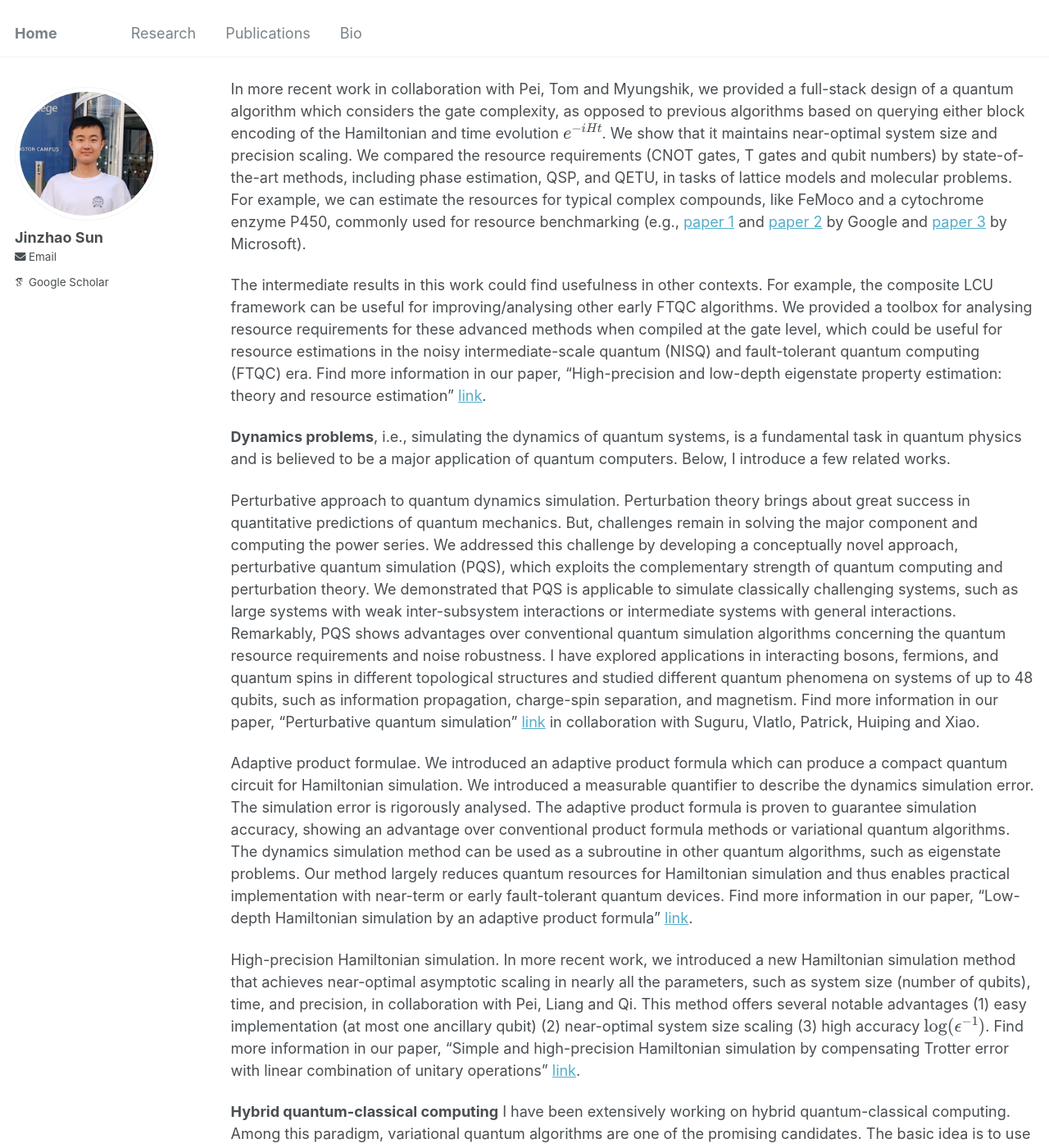
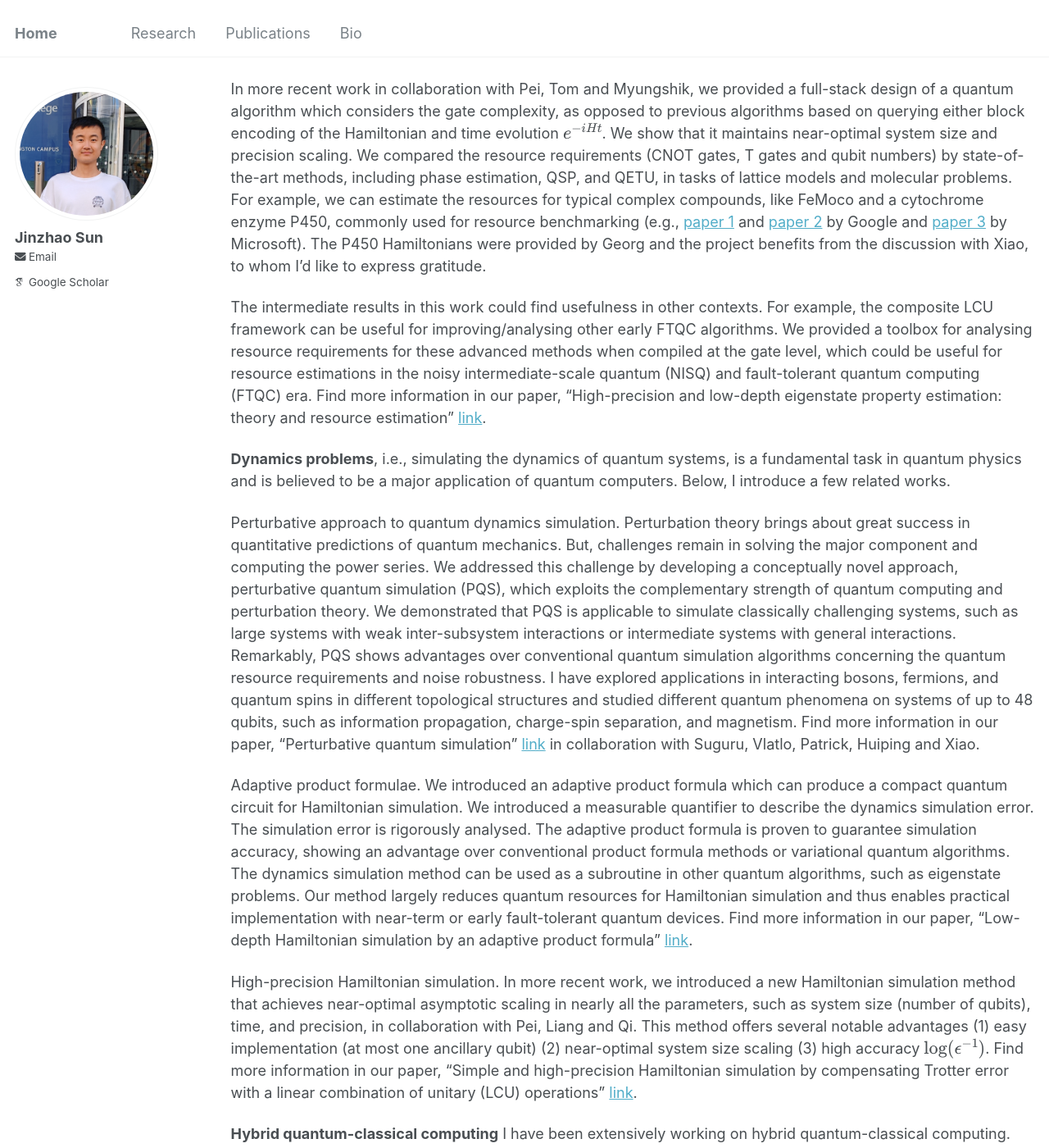
Before and after one commit to jinzhao-sun/jinzhao-sun.github.io, a Jekyll site: the page built from _pages/research.md, in a window 1280 px wide and 1400 px high, scrolled down 1141 px. Shown: the whole window at 82% size. Built offline with Jekyll 4.4.1, drawn with Linux system fonts in a browser that asks for light colours; some web fonts are replaced; some of the changed text lies outside the part shown.

Commit message:
Update research.md

```diff
--- a/_pages/research.md
+++ b/_pages/research.md
@@ -33,7 +33,7 @@ I have been working on improving algorithmic complexity in the two general class
 **Eigenstate problems** We have developed several quantum algorithms for finding the ground-state or excited states of a quantum system. One example is a near-optimal eigenstate preparation method, termed quantum algorithmic cooling, in collaboration with Pei and Xiao. The algorithmic cooling operates deterministically without relying on assumptions about parametrised circuits and can guarantee simulation accuracy with near-optimal query complexity in precision, gap, etc. The query complexity (of real-time evolution $$e^{-iHt}$$) for
 eigenstate property estimation matches the results by QSP and QETU. This shows an advantage over quantum phase estimation and variational methods. The query complexity for eigenenergy estimation achieves the Heisenberg limit, matching the result by QSP and the spectral filter algorithm in [paper 1](https://journals.aps.org/prxquantum/abstract/10.1103/PRXQuantum.3.010318) by Lin and Tong. Find more information in our paper, "Universal quantum algorithmic cooling on a quantum computer" [link](https://arxiv.org/abs/2109.15304). Some other related works include ground-state energy estimation in [paper 2](https://quantum-journal.org/papers/q-2023-11-06-1167/) by Wang et al, and ground-state property estimation in [paper 3](https://quantum-journal.org/papers/q-2022-07-11-761/) by Zhang et al.
 
-In more recent work in collaboration with Pei, Tom and Myungshik, we provided a full-stack design of a quantum algorithm which considers the gate complexity, as opposed to previous algorithms based on querying either block encoding of the Hamiltonian and time evolution $$e^{-iHt}$$. We show that it maintains near-optimal system size and precision scaling. We compared the resource requirements (CNOT gates, T gates and qubit numbers) by state-of-the-art methods, including phase estimation, QSP, and QETU, in tasks of lattice models and molecular problems. For example, we can estimate the resources for typical complex compounds, like FeMoco and a cytochrome enzyme P450, commonly used for resource benchmarking (e.g., [paper 1](https://www.pnas.org/doi/10.1073/pnas.2203533119) and [paper 2](https://journals.aps.org/prxquantum/abstract/10.1103/PRXQuantum.2.030305) by Google and [paper 3](https://journals.aps.org/prresearch/abstract/10.1103/PhysRevResearch.3.033055) by Microsoft).
+In more recent work in collaboration with Pei, Tom and Myungshik, we provided a full-stack design of a quantum algorithm which considers the gate complexity, as opposed to previous algorithms based on querying either block encoding of the Hamiltonian and time evolution $$e^{-iHt}$$. We show that it maintains near-optimal system size and precision scaling. We compared the resource requirements (CNOT gates, T gates and qubit numbers) by state-of-the-art methods, including phase estimation, QSP, and QETU, in tasks of lattice models and molecular problems. For example, we can estimate the resources for typical complex compounds, like FeMoco and a cytochrome enzyme P450, commonly used for resource benchmarking (e.g., [paper 1](https://www.pnas.org/doi/10.1073/pnas.2203533119) and [paper 2](https://journals.aps.org/prxquantum/abstract/10.1103/PRXQuantum.2.030305) by Google and [paper 3](https://journals.aps.org/prresearch/abstract/10.1103/PhysRevResearch.3.033055) by Microsoft). The P450 Hamiltonians were provided by Georg and the project benefits from the discussion with Xiao, to whom I'd like to express gratitude.
 
 The intermediate results in this work could find usefulness in other contexts. For example, the composite LCU framework can be useful for improving/analysing other early FTQC algorithms. We provided a toolbox for analysing resource requirements for these advanced methods when compiled at the gate level, which could be useful for resource estimations in the noisy intermediate-scale quantum (NISQ) and fault-tolerant quantum computing (FTQC) era. Find more information in our paper, "High-precision and low-depth eigenstate property estimation: theory and resource estimation" [link](https://arxiv.org/abs/2406.04307).
 
@@ -43,7 +43,7 @@ Perturbative approach to quantum dynamics simulation. Perturbation theory brings
 
 Adaptive product formulae. We introduced an adaptive product formula which can produce a compact quantum circuit for Hamiltonian simulation. We introduced a measurable quantifier to describe the dynamics simulation error. The simulation error is rigorously analysed. The adaptive product formula is proven to guarantee simulation accuracy, showing an advantage over conventional product formula methods or variational quantum algorithms. The dynamics simulation method can be used as a subroutine in other quantum algorithms, such as eigenstate problems. Our method largely reduces quantum resources for Hamiltonian simulation and thus enables practical implementation with near-term or early fault-tolerant quantum devices. Find more information in our paper, "Low-depth Hamiltonian simulation by an adaptive product formula" [link](https://journals.aps.org/prl/abstract/10.1103/PhysRevLett.130.040601).
 
-High-precision Hamiltonian simulation.  In more recent work, we introduced a new Hamiltonian simulation method that achieves near-optimal asymptotic scaling in nearly all the parameters, such as system size (number of qubits), time, and precision, in collaboration with Pei, Liang and Qi. This method offers several notable advantages (1) easy implementation (at most one ancillary qubit) (2) near-optimal system size scaling (3) high accuracy $$\log(\epsilon^{-1})$$. Find more information in our paper, “Simple and high-precision Hamiltonian simulation by compensating Trotter error with linear combination of unitary operations” [link](https://arxiv.org/abs/2212.04566).
+High-precision Hamiltonian simulation.  In more recent work, we introduced a new Hamiltonian simulation method that achieves near-optimal asymptotic scaling in nearly all the parameters, such as system size (number of qubits), time, and precision, in collaboration with Pei, Liang and Qi. This method offers several notable advantages (1) easy implementation (at most one ancillary qubit) (2) near-optimal system size scaling (3) high accuracy $$\log(\epsilon^{-1})$$. Find more information in our paper, “Simple and high-precision Hamiltonian simulation by compensating Trotter error with a linear combination of unitary (LCU) operations” [link](https://arxiv.org/abs/2212.04566).
 
 
 
@@ -84,6 +84,9 @@ The application of quantum computing to computational chemistry faces various ex
 
 The protocol presents significant improvements in the circuit depth and running time, key metrics for chemistry simulation. Through systematic hardware enhancements and the integration of error mitigation techniques, we push forward the limit of quantum computational chemistry and successfully scale up the implementation of VQE with an optimised unitary coupled-cluster ansatz. We produced high-precision results of the ground-state energy for molecules with error suppression by around two orders of magnitude; remarkably, we achieved chemical accuracy for small molecules. Find more information in our paper, "Experimental quantum computational chemistry with optimised unitary coupled cluster ansatz" [link](https://www.nature.com/articles/s41567-024-02530-z).
 
+I'd like to thank Weitang, Vlatko, Myungshik, and Heng for very useful related discussions.
+
+
 **Quantum state measurements and a unified measurement framework**
 
 Apart from the circuit generation method developed in this work, fast quantum state measurement is crucial. This leverages the overlapped grouping method developed before. Find more information in our paper, "Experimental quantum state measurement with classical shadows" [link](https://journals.aps.org/prl/abstract/10.1103/PhysRevLett.127.200501), and "Overlapped grouping measurement: A unified framework for measuring quantum states" [link](https://quantum-journal.org/papers/q-2023-01-13-896/). Interestingly, the current advanced measurement schemes, like the classical shadow method and its variants (derandomised shadow and adaptive shadow), can be understood in the framework presented in the [paper](https://quantum-journal.org/papers/q-2023-01-13-896/) and [paper](https://journals.aps.org/prl/abstract/10.1103/PhysRevLett.127.200501).
```
